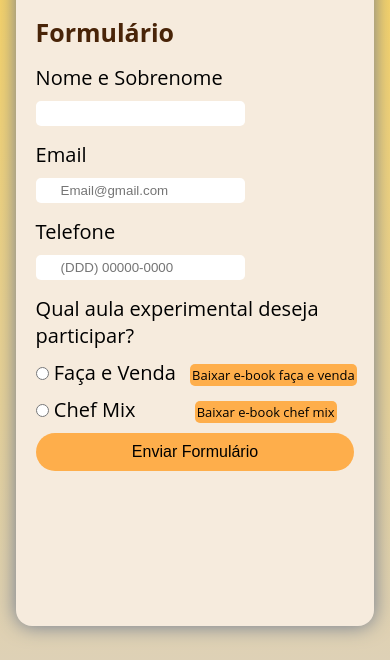
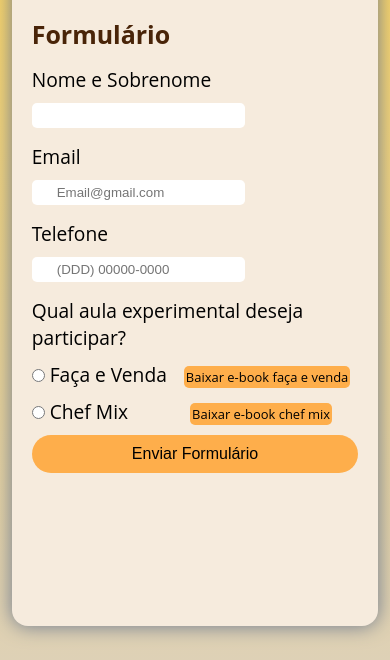
Before and after one commit to ThalesMannn/Desconstos-Instituto, a plain HTML site: page index.html in a window 390 px wide. Shown: the part 184-844 px from the top of the page. Drawn offline with Linux system fonts and the light colour scheme.

Commit message:
Update style.css

```diff
--- a/style.css
+++ b/style.css
@@ -56,7 +56,7 @@ body {
 
 form label, form legend {
 	display:block;
-	font-size: 1.25rem;
+	font-size: 1.20rem;
 	margin: 0 0 10px;
 
 }
@@ -105,7 +105,7 @@ fieldset {
 
 .ebook {
     position: relative;
-    left: 9px;
+    left: 12px;
     font-size: 0.81rem;
     text-decoration: none;
     border-radius: 5px;
@@ -115,7 +115,7 @@ fieldset {
 }
 .ebooks {
     position: relative;
-    left: 54px;
+    left: 57px;
     font-size: 0.81rem;
     text-decoration: none;
     border-radius: 5px;
@@ -135,7 +135,7 @@ fieldset {
 
 @media (max-width: 1003px) {
     .container {
-        width: 92%;
+        width: 94%;
         overflow: scroll;
     }
 }
```
